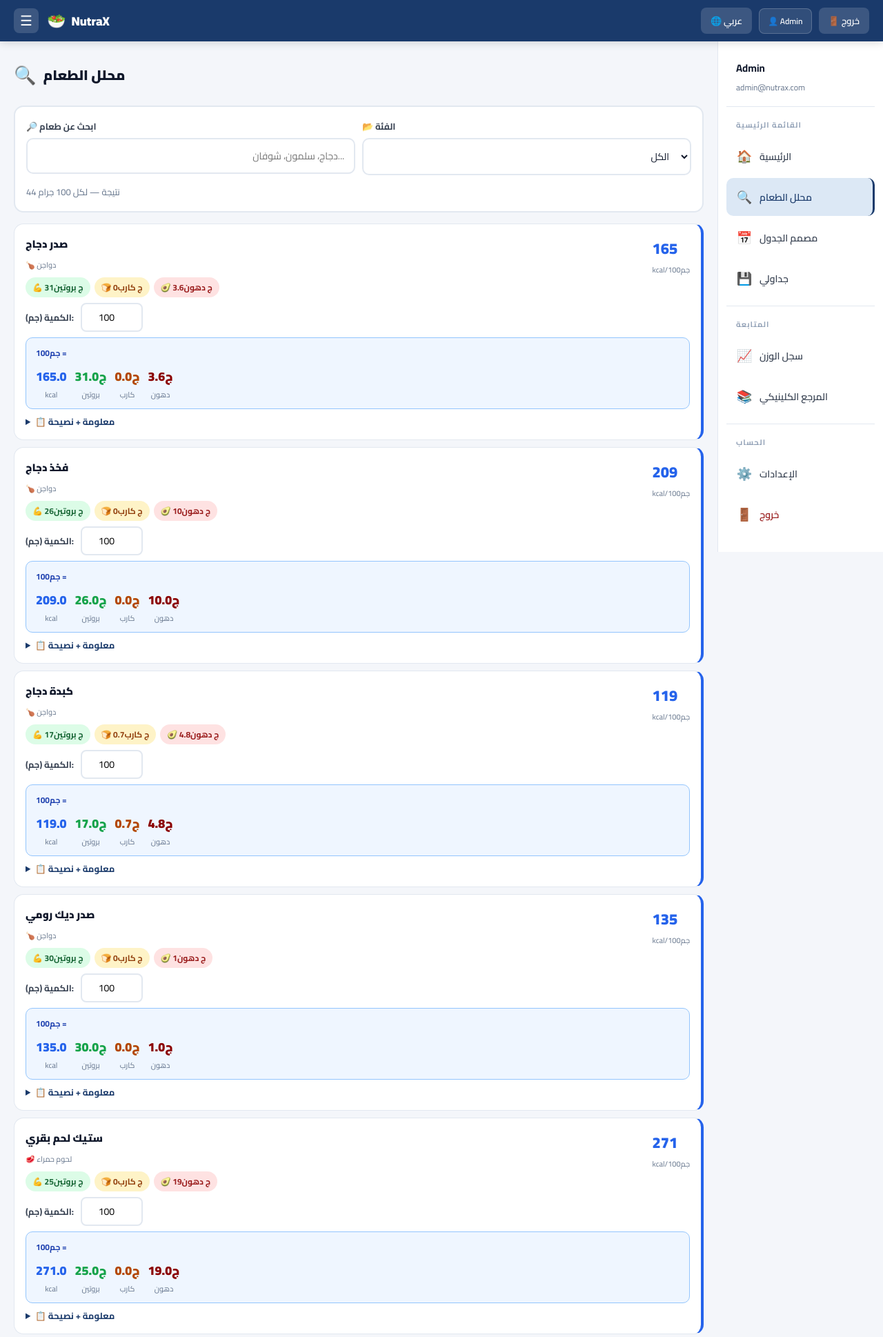
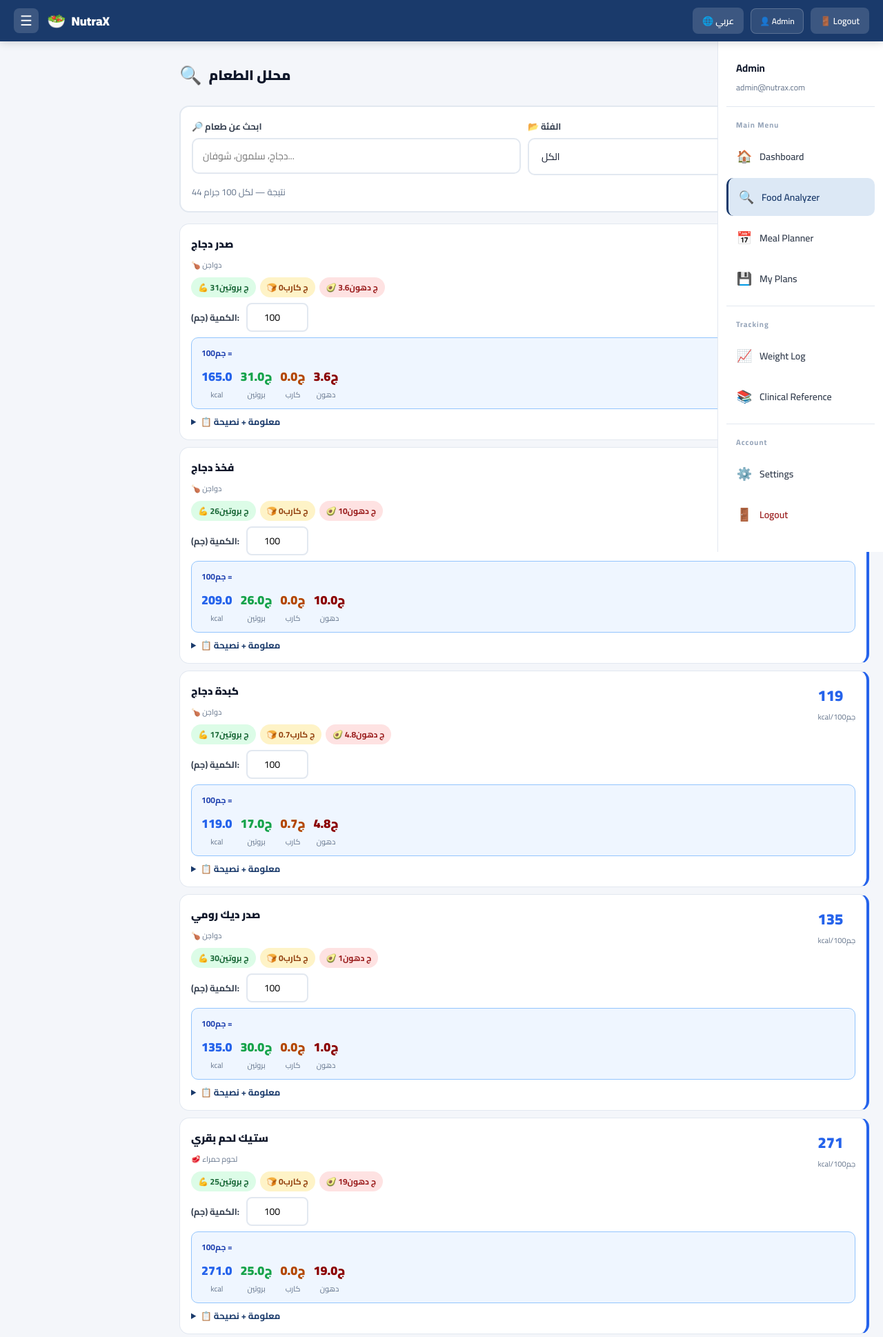
Before and after one commit to mohamedkolo/food-analyzer, a Flask app: page /analyzer in a window 1280 px wide. Shown: the top 1938 px of the page at 69% size. Run offline with Flask 3, Linux system fonts and the light colour scheme; the visitor is signed in with stand-in values (Sample User, id 1); data comes from the database, SQL or seed files in the repository.

Commit message:
Update base.html

```diff
--- a/templates/base.html
+++ b/templates/base.html
@@ -18,127 +18,41 @@
   --sidebar-w:240px;
   --header-h:60px;
 }
-body{
-  font-family:'Cairo',sans-serif;
-  background:var(--gray);
-  color:var(--text);
-  min-height:100vh;
-}
+body{font-family:'Cairo',sans-serif;background:var(--gray);color:var(--text);min-height:100vh}
 
 /* ─── HEADER ─── */
-.header{
-  position:fixed;top:0;right:0;left:0;
-  height:var(--header-h);
-  background:var(--blue);
-  display:flex;align-items:center;
-  justify-content:space-between;
-  padding:0 20px;
-  z-index:100;
-  box-shadow:0 2px 12px rgba(0,0,0,0.15);
-}
-.header-logo{
-  color:var(--white);font-size:18px;font-weight:900;
-  display:flex;align-items:center;gap:8px;
-}
+.header{position:fixed;top:0;right:0;left:0;height:var(--header-h);background:var(--blue);display:flex;align-items:center;justify-content:space-between;padding:0 20px;z-index:100;box-shadow:0 2px 12px rgba(0,0,0,0.15)}
+.header-logo{color:var(--white);font-size:18px;font-weight:900;display:flex;align-items:center;gap:8px}
 .header-logo span{font-size:22px}
 .header-actions{display:flex;align-items:center;gap:10px}
-.header-btn{
-  background:rgba(255,255,255,0.15);
-  color:var(--white);border:none;
-  padding:7px 14px;border-radius:8px;
-  font-family:'Cairo',sans-serif;font-size:13px;
-  font-weight:600;cursor:pointer;
-  transition:background .2s;text-decoration:none;
-  display:inline-flex;align-items:center;gap:5px;
-}
+.header-btn{background:rgba(255,255,255,0.15);color:var(--white);border:none;padding:7px 14px;border-radius:8px;font-family:'Cairo',sans-serif;font-size:13px;font-weight:600;cursor:pointer;transition:background .2s;text-decoration:none;display:inline-flex;align-items:center;gap:5px}
 .header-btn:hover{background:rgba(255,255,255,0.25)}
-.user-badge{
-  background:rgba(255,255,255,0.1);
-  color:var(--white);font-size:12px;font-weight:600;
-  padding:6px 12px;border-radius:8px;
-  border:1px solid rgba(255,255,255,0.2);
-}
+.user-badge{background:rgba(255,255,255,0.1);color:var(--white);font-size:12px;font-weight:600;padding:6px 12px;border-radius:8px;border:1px solid rgba(255,255,255,0.2)}
 
 /* ─── SIDEBAR ─── */
-.sidebar{
-  position:fixed;
-  top:var(--header-h);right:0;bottom:0;
-  width:var(--sidebar-w);
-  background:var(--white);
-  border-left:1px solid var(--gray-2);
-  overflow-y:auto;padding:16px 12px;
-  z-index:90;
-  transition:transform .3s ease;
-}
-.nav-item{
-  display:flex;align-items:center;gap:10px;
-  padding:11px 14px;border-radius:10px;
-  text-decoration:none;color:var(--text-2);
-  font-size:14px;font-weight:600;
-  margin-bottom:4px;transition:all .2s;
-  cursor:pointer;border:none;background:none;
-  width:100%;text-align:right;
-}
+.sidebar{position:fixed;top:var(--header-h);right:0;bottom:0;width:var(--sidebar-w);background:var(--white);border-left:1px solid var(--gray-2);overflow-y:auto;padding:16px 12px;z-index:90;transition:transform .3s ease}
+.nav-item{display:flex;align-items:center;gap:10px;padding:11px 14px;border-radius:10px;text-decoration:none;color:var(--text-2);font-size:14px;font-weight:600;margin-bottom:4px;transition:all .2s;cursor:pointer;border:none;background:none;width:100%;text-align:{{ 'right' if (lang or 'ar')=='ar' else 'left' }}}
 .nav-item:hover{background:var(--gray);color:var(--blue)}
-.nav-item.active{
-  background:var(--blue-pale);color:var(--blue);
-  border-right:3px solid var(--blue);
-}
-.nav-item .nav-icon{font-size:18px;min-width:24px;text-align:center}
-.nav-divider{
-  height:1px;background:var(--gray-2);
-  margin:12px 0;
-}
-.nav-section-label{
-  font-size:11px;font-weight:700;color:var(--muted-2);
-  letter-spacing:1px;padding:4px 14px;margin-bottom:4px;
-}
+.nav-item.active{background:var(--blue-pale);color:var(--blue);border-{{ 'right' if (lang or 'ar')=='ar' else 'left' }}:3px solid var(--blue)}
+.nav-icon{font-size:18px;min-width:24px;text-align:center}
+.nav-divider{height:1px;background:var(--gray-2);margin:12px 0}
+.nav-section-label{font-size:11px;font-weight:700;color:var(--muted-2);letter-spacing:1px;padding:4px 14px;margin-bottom:4px}
 
 /* ─── MAIN ─── */
-.main{
-  margin-top:var(--header-h);
-  margin-right:var(--sidebar-w);
-  padding:24px 20px;
-  min-height:calc(100vh - var(--header-h));
-}
+.main{margin-top:var(--header-h);margin-{{ 'right' if (lang or 'ar')=='ar' else 'left' }}:var(--sidebar-w);padding:24px 20px;min-height:calc(100vh - var(--header-h))}
 
 /* ─── CARDS ─── */
-.card{
-  background:var(--white);
-  border:1.5px solid var(--gray-2);
-  border-radius:16px;
-  padding:20px;
-  box-shadow:0 2px 10px rgba(0,0,0,0.04);
-  margin-bottom:16px;
-  position:relative;overflow:hidden;
-}
-.card::before{
-  content:'';position:absolute;
-  top:0;left:0;right:0;height:3px;
-  background:linear-gradient(90deg,var(--blue),var(--blue-light));
-}
-.card-title{
-  font-size:15px;font-weight:800;
-  color:var(--blue);margin-bottom:14px;
-  padding-bottom:10px;
-  border-bottom:1.5px solid var(--gray-2);
-}
+.card{background:var(--white);border:1.5px solid var(--gray-2);border-radius:16px;padding:20px;box-shadow:0 2px 10px rgba(0,0,0,0.04);margin-bottom:16px;position:relative;overflow:hidden}
+.card::before{content:'';position:absolute;top:0;left:0;right:0;height:3px;background:linear-gradient(90deg,var(--blue),var(--blue-light))}
+.card-title{font-size:15px;font-weight:800;color:var(--blue);margin-bottom:14px;padding-bottom:10px;border-bottom:1.5px solid var(--gray-2)}
 
 /* ─── PAGE TITLE ─── */
-.page-title{
-  font-size:20px;font-weight:900;
-  color:var(--text);margin-bottom:20px;
-  display:flex;align-items:center;gap:10px;
-}
+.page-title{font-size:20px;font-weight:900;color:var(--text);margin-bottom:20px;display:flex;align-items:center;gap:10px}
 .page-title .icon{font-size:26px}
 
-/* ─── METRIC CARDS ─── */
+/* ─── METRICS ─── */
 .metrics{display:grid;grid-template-columns:repeat(auto-fill,minmax(160px,1fr));gap:12px;margin-bottom:16px}
-.metric{
-  background:var(--white);border:1.5px solid var(--gray-2);
-  border-radius:14px;padding:16px;text-align:center;
-  box-shadow:0 1px 6px rgba(0,0,0,0.04);
-}
+.metric{background:var(--white);border:1.5px solid var(--gray-2);border-radius:14px;padding:16px;text-align:center;box-shadow:0 1px 6px rgba(0,0,0,0.04)}
 .metric-icon{font-size:22px;margin-bottom:6px}
 .metric-label{font-size:11px;font-weight:700;color:var(--muted);letter-spacing:.5px;margin-bottom:4px}
 .metric-value{font-size:24px;font-weight:900;color:var(--text)}
@@ -151,37 +65,21 @@ body{
 .alert-warn{background:#fffbeb;color:#78350f;border:1px solid #fcd34d}
 .alert-error{background:var(--red-pale);color:#7f1d1d;border:1px solid #fca5a5}
 
-/* ─── FORM ELEMENTS ─── */
+/* ─── FORMS ─── */
 .form-group{margin-bottom:14px}
 .form-label{display:block;font-size:13px;font-weight:700;color:var(--text-2);margin-bottom:5px}
-.form-input,.form-select,.form-textarea{
-  width:100%;padding:11px 14px;
-  border:2px solid var(--gray-2);border-radius:10px;
-  font-family:'Cairo',sans-serif;font-size:14px;
-  color:var(--text);background:var(--white);
-  transition:border .2s;outline:none;text-align:right;
-}
-.form-input:focus,.form-select:focus,.form-textarea:focus{
-  border-color:var(--blue-light);
-  box-shadow:0 0 0 3px rgba(37,99,235,0.1);
-}
+.form-input,.form-select,.form-textarea{width:100%;padding:11px 14px;border:2px solid var(--gray-2);border-radius:10px;font-family:'Cairo',sans-serif;font-size:14px;color:var(--text);background:var(--white);transition:border .2s;outline:none;text-align:{{ 'right' if (lang or 'ar')=='ar' else 'left' }}}
+.form-input:focus,.form-select:focus,.form-textarea:focus{border-color:var(--blue-light);box-shadow:0 0 0 3px rgba(37,99,235,0.1)}
 .form-textarea{resize:vertical;min-height:80px}
 
 /* ─── BUTTONS ─── */
-.btn{
-  padding:11px 22px;border:none;border-radius:10px;
-  font-family:'Cairo',sans-serif;font-size:14px;
-  font-weight:700;cursor:pointer;transition:all .2s;
-  display:inline-flex;align-items:center;gap:6px;
-  text-decoration:none;
-}
+.btn{padding:11px 22px;border:none;border-radius:10px;font-family:'Cairo',sans-serif;font-size:14px;font-weight:700;cursor:pointer;transition:all .2s;display:inline-flex;align-items:center;gap:6px;text-decoration:none}
 .btn-primary{background:linear-gradient(135deg,var(--blue),var(--blue-light));color:var(--white)}
 .btn-primary:hover{transform:translateY(-2px);box-shadow:0 4px 16px rgba(37,99,235,0.3)}
 .btn-success{background:linear-gradient(135deg,var(--green),var(--green-light));color:var(--white)}
 .btn-success:hover{transform:translateY(-2px);box-shadow:0 4px 16px rgba(22,163,74,0.3)}
 .btn-outline{background:transparent;color:var(--blue);border:2px solid var(--blue-pale)}
 .btn-outline:hover{background:var(--blue-pale)}
-.btn-danger{background:var(--red-pale);color:var(--red);border:1px solid #fca5a5}
 .btn-full{width:100%;justify-content:center}
 
 /* ─── GRID ─── */
@@ -189,14 +87,14 @@ body{
 .grid-3{display:grid;grid-template-columns:1fr 1fr 1fr;gap:14px}
 .grid-4{display:grid;grid-template-columns:1fr 1fr 1fr 1fr;gap:12px}
 
-/* ─── BMI BADGES ─── */
+/* ─── BMI ─── */
 .bmi-badge{display:inline-block;padding:4px 12px;border-radius:20px;font-size:12px;font-weight:700}
 .bmi-under{background:var(--blue-pale);color:var(--blue)}
 .bmi-normal{background:var(--green-pale);color:var(--green)}
 .bmi-over{background:#fffbeb;color:var(--orange)}
 .bmi-obese{background:var(--red-pale);color:var(--red)}
 
-/* ─── PROGRESS BAR ─── */
+/* ─── PROGRESS ─── */
 .prog-wrap{background:var(--gray-2);border-radius:20px;height:8px;overflow:hidden;margin:4px 0 12px}
 .prog-fill{height:8px;border-radius:20px;transition:width .6s}
 .prog-blue{background:linear-gradient(90deg,var(--blue),var(--blue-light))}
@@ -206,134 +104,109 @@ body{
 
 /* ─── MOBILE ─── */
 @media(max-width:768px){
-  .sidebar{transform:translateX(100%);width:100%}
+  .sidebar{transform:translateX({{ '100%' if (lang or 'ar')=='ar' else '-100%' }});width:100%}
   .sidebar.open{transform:translateX(0)}
-  .main{margin-right:0;padding:16px 14px 80px}
+  .main{margin-right:0;margin-left:0;padding:16px 14px 80px}
   .grid-2,.grid-3,.grid-4{grid-template-columns:1fr}
   .metrics{grid-template-columns:1fr 1fr}
-  .page-title{font-size:18px}
-
-  /* Mobile bottom nav */
-  .mobile-nav{
-    display:flex;position:fixed;bottom:0;left:0;right:0;
-    background:var(--white);border-top:2px solid var(--gray-2);
-    padding:6px 0 10px;justify-content:space-around;
-    z-index:100;box-shadow:0 -2px 16px rgba(0,0,0,0.08);
-  }
-  .mn-item{
-    display:flex;flex-direction:column;align-items:center;
-    color:var(--muted-2);font-size:10px;font-weight:600;
-    cursor:pointer;min-width:50px;text-decoration:none;
-    transition:color .2s;
-  }
+  .mobile-nav{display:flex;position:fixed;bottom:0;left:0;right:0;background:var(--white);border-top:2px solid var(--gray-2);padding:6px 0 10px;justify-content:space-around;z-index:100;box-shadow:0 -2px 16px rgba(0,0,0,0.08)}
+  .mn-item{display:flex;flex-direction:column;align-items:center;color:var(--muted-2);font-size:10px;font-weight:600;cursor:pointer;min-width:50px;text-decoration:none;transition:color .2s}
   .mn-item.active{color:var(--blue-light)}
   .mn-item .mn-icon{font-size:20px;margin-bottom:2px}
+  .block-container{padding-bottom:70px!important}
 }
 @media(min-width:769px){
   .mobile-nav{display:none}
   .menu-toggle{display:none}
 }
-
-/* Menu toggle (mobile) */
-.menu-toggle{
-  background:rgba(255,255,255,0.15);border:none;
-  color:var(--white);font-size:20px;cursor:pointer;
-  width:36px;height:36px;border-radius:8px;
-  display:flex;align-items:center;justify-content:center;
-}
-
-/* Overlay */
-.sidebar-overlay{
-  display:none;position:fixed;inset:0;
-  background:rgba(0,0,0,0.4);z-index:89;
-}
+.menu-toggle{background:rgba(255,255,255,0.15);border:none;color:var(--white);font-size:20px;cursor:pointer;width:36px;height:36px;border-radius:8px;display:flex;align-items:center;justify-content:center}
+.sidebar-overlay{display:none;position:fixed;inset:0;background:rgba(0,0,0,0.4);z-index:89}
 .sidebar-overlay.show{display:block}
 </style>
 {% block extra_style %}{% endblock %}
 </head>
 <body>
 
+{% set is_ar = (lang or 'ar') == 'ar' %}
+
 <!-- Header -->
 <header class="header">
   <div style="display:flex;align-items:center;gap:12px">
     <button class="menu-toggle" onclick="toggleSidebar()">☰</button>
-    <div class="header-logo">
-      <span>🥗</span> NutraX
-    </div>
+    <div class="header-logo"><span>🥗</span> NutraX</div>
   </div>
   <div class="header-actions">
-    <a href="/api/lang/{{ 'en' if lang=='ar' else 'ar' }}" class="header-btn">
-      🌐 {{ 'English' if lang=='ar' else 'عربي' }}
+    <a href="/api/lang/{{ 'en' if is_ar else 'ar' }}" class="header-btn">
+      🌐 {{ 'English' if is_ar else 'عربي' }}
     </a>
     <span class="user-badge">👤 {{ user.name if user else '' }}</span>
-    <a href="/logout" class="header-btn">🚪 خروج</a>
+    <a href="/logout" class="header-btn">🚪 {{ 'خروج' if is_ar else 'Logout' }}</a>
   </div>
 </header>
 
-<!-- Sidebar overlay (mobile) -->
 <div class="sidebar-overlay" id="overlay" onclick="toggleSidebar()"></div>
 
 <!-- Sidebar -->
 <nav class="sidebar" id="sidebar">
   <div style="padding:8px 14px 16px;border-bottom:1px solid var(--gray-2);margin-bottom:12px">
-    <div style="font-size:15px;font-weight:700;color:var(--text)">{{ user.name if user else '' }}</div>
+    <div style="font-size:15px;font-weight:700">{{ user.name if user else '' }}</div>
     <div style="font-size:12px;color:var(--muted);margin-top:2px">{{ user.email if user else '' }}</div>
   </div>
 
-  <div class="nav-section-label">القائمة الرئيسية</div>
+  <div class="nav-section-label">{{ 'القائمة الرئيسية' if is_ar else 'Main Menu' }}</div>
   <a href="/dashboard" class="nav-item {% if request.endpoint=='dashboard' %}active{% endif %}">
-    <span class="nav-icon">🏠</span> الرئيسية
+    <span class="nav-icon">🏠</span> {{ 'الرئيسية' if is_ar else 'Dashboard' }}
   </a>
   <a href="/analyzer" class="nav-item {% if request.endpoint=='analyzer' %}active{% endif %}">
-    <span class="nav-icon">🔍</span> محلل الطعام
+    <span class="nav-icon">🔍</span> {{ 'محلل الطعام' if is_ar else 'Food Analyzer' }}
   </a>
   <a href="/planner" class="nav-item {% if request.endpoint=='planner' %}active{% endif %}">
-    <span class="nav-icon">📅</span> مصمم الجدول
+    <span class="nav-icon">📅</span> {{ 'مصمم الجدول' if is_ar else 'Meal Planner' }}
   </a>
   <a href="/saved" class="nav-item {% if request.endpoint=='saved' %}active{% endif %}">
-    <span class="nav-icon">💾</span> جداولي
+    <span class="nav-icon">💾</span> {{ 'جداولي' if is_ar else 'My Plans' }}
   </a>
 
   <div class="nav-divider"></div>
-  <div class="nav-section-label">المتابعة</div>
+  <div class="nav-section-label">{{ 'المتابعة' if is_ar else 'Tracking' }}</div>
   <a href="/history" class="nav-item {% if request.endpoint=='history' %}active{% endif %}">
-    <span class="nav-icon">📈</span> سجل الوزن
+    <span class="nav-icon">📈</span> {{ 'سجل الوزن' if is_ar else 'Weight Log' }}
   </a>
   <a href="/clinical" class="nav-item {% if request.endpoint=='clinical' %}active{% endif %}">
-    <span class="nav-icon">📚</span> المرجع الكلينيكي
+    <span class="nav-icon">📚</span> {{ 'المرجع الكلينيكي' if is_ar else 'Clinical Reference' }}
   </a>
 
   <div class="nav-divider"></div>
-  <div class="nav-section-label">الحساب</div>
+  <div class="nav-section-label">{{ 'الحساب' if is_ar else 'Account' }}</div>
   <a href="/settings" class="nav-item {% if request.endpoint=='settings' %}active{% endif %}">
-    <span class="nav-icon">⚙️</span> الإعدادات
+    <span class="nav-icon">⚙️</span> {{ 'الإعدادات' if is_ar else 'Settings' }}
   </a>
   <a href="/logout" class="nav-item" style="color:#991b1b">
-    <span class="nav-icon">🚪</span> خروج
+    <span class="nav-icon">🚪</span> {{ 'خروج' if is_ar else 'Logout' }}
   </a>
 </nav>
 
-<!-- Main content -->
+<!-- Main -->
 <main class="main">
   {% block content %}{% endblock %}
 </main>
 
-<!-- Mobile bottom nav -->
+<!-- Mobile nav -->
 <nav class="mobile-nav">
   <a href="/dashboard" class="mn-item {% if request.endpoint=='dashboard' %}active{% endif %}">
-    <span class="mn-icon">🏠</span>الرئيسية
+    <span class="mn-icon">🏠</span>{{ 'الرئيسية' if is_ar else 'Home' }}
   </a>
   <a href="/analyzer" class="mn-item {% if request.endpoint=='analyzer' %}active{% endif %}">
-    <span class="mn-icon">🔍</span>محلل
+    <span class="mn-icon">🔍</span>{{ 'محلل' if is_ar else 'Analyze' }}
   </a>
   <a href="/planner" class="mn-item {% if request.endpoint=='planner' %}active{% endif %}">
-    <span class="mn-icon">📅</span>جدول
+    <span class="mn-icon">📅</span>{{ 'جدول' if is_ar else 'Planner' }}
   </a>
   <a href="/clinical" class="mn-item {% if request.endpoint=='clinical' %}active{% endif %}">
-    <span class="mn-icon">📚</span>كلينيكي
+    <span class="mn-icon">📚</span>{{ 'كلينيكي' if is_ar else 'Clinical' }}
   </a>
   <a href="/settings" class="mn-item {% if request.endpoint=='settings' %}active{% endif %}">
-    <span class="mn-icon">⚙️</span>إعدادات
+    <span class="mn-icon">⚙️</span>{{ 'إعدادات' if is_ar else 'Settings' }}
   </a>
 </nav>
 
```
